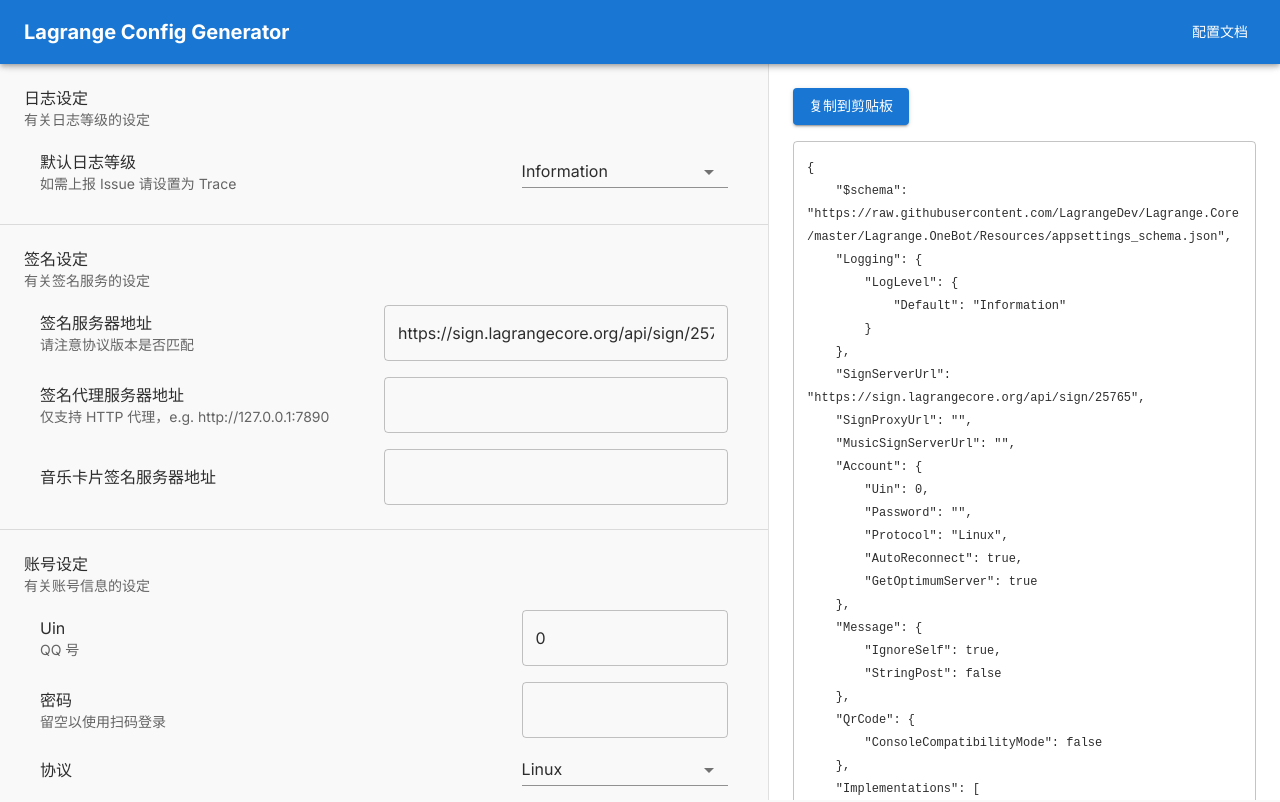
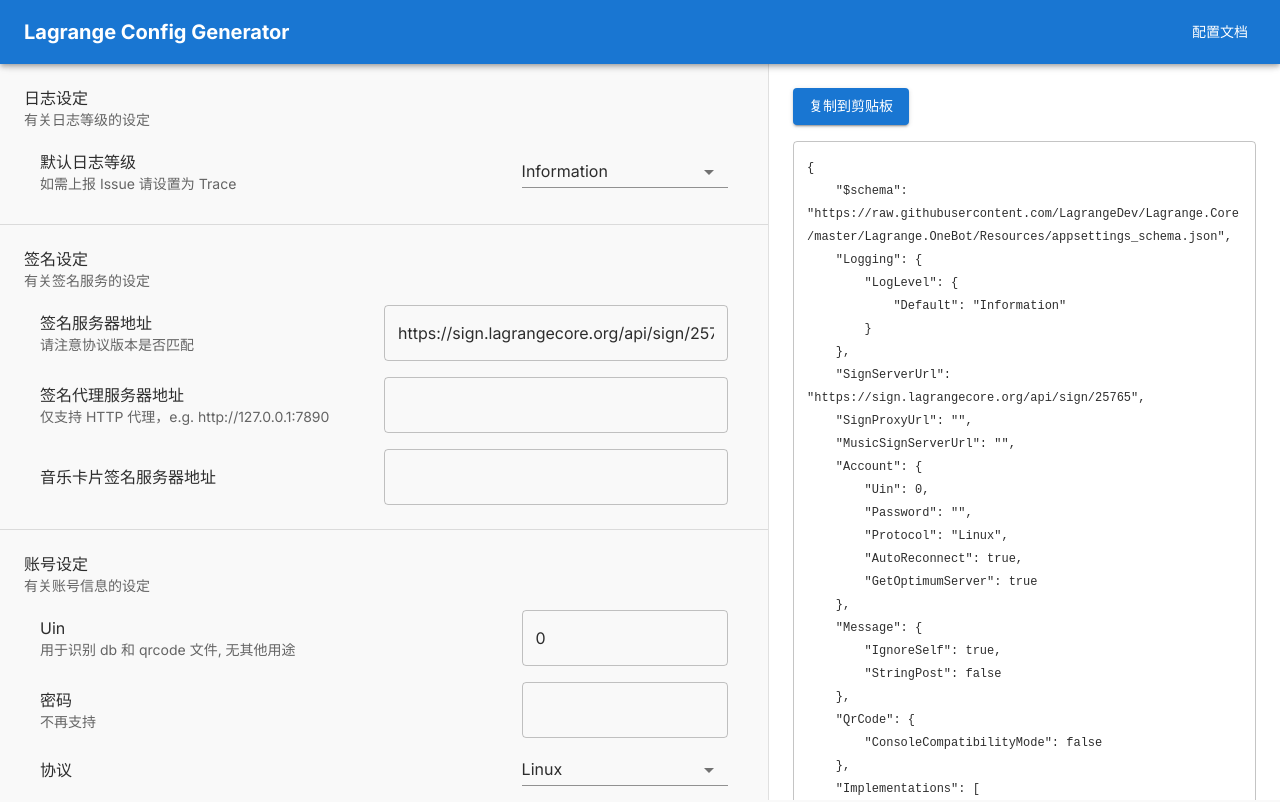
Before and after one commit to TsukishiroStudio/lagrange-config-generator, a React (Vite) app: page / in a window 1280 px wide. Shown: the top 802 px of the page. Built offline with nearby package versions, Linux system fonts and the light colour scheme.

Commit message:
feat: update comments

```diff
--- a/src/App.tsx
+++ b/src/App.tsx
@@ -235,7 +235,7 @@ function App() {
           <List sx={{ paddingX: 3, paddingY: 2 }}>
             <ListItemText primary={'账号设定'} secondary={'有关账号信息的设定'} />
             <ListItem>
-              <ListItemText primary={'Uin'} secondary={'QQ 号'} />
+              <ListItemText primary={'Uin'} secondary={'用于识别 db 和 qrcode 文件, 无其他用途'} />
               <TextField
                 value={configBase.Account.Uin}
                 onChange={e => setConfigBase(draft => {
@@ -245,7 +245,7 @@ function App() {
               />
             </ListItem>
             <ListItem>
-              <ListItemText primary={'密码'} secondary={'留空以使用扫码登录'} />
+              <ListItemText primary={'密码'} secondary={'不再支持'} />
               <TextField
                 value={configBase.Account.Password}
                 onChange={e => setConfigBase(draft => {
```
